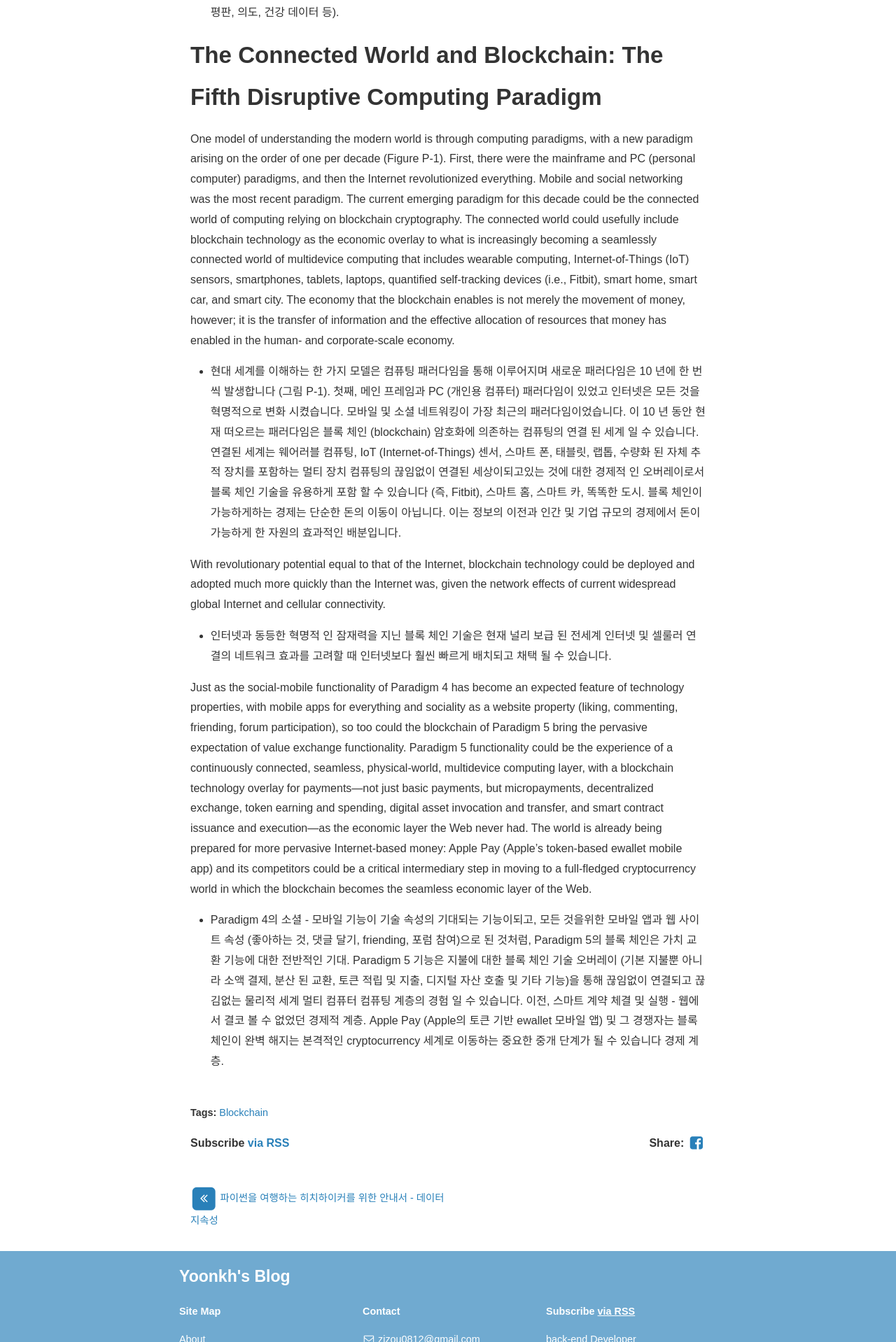
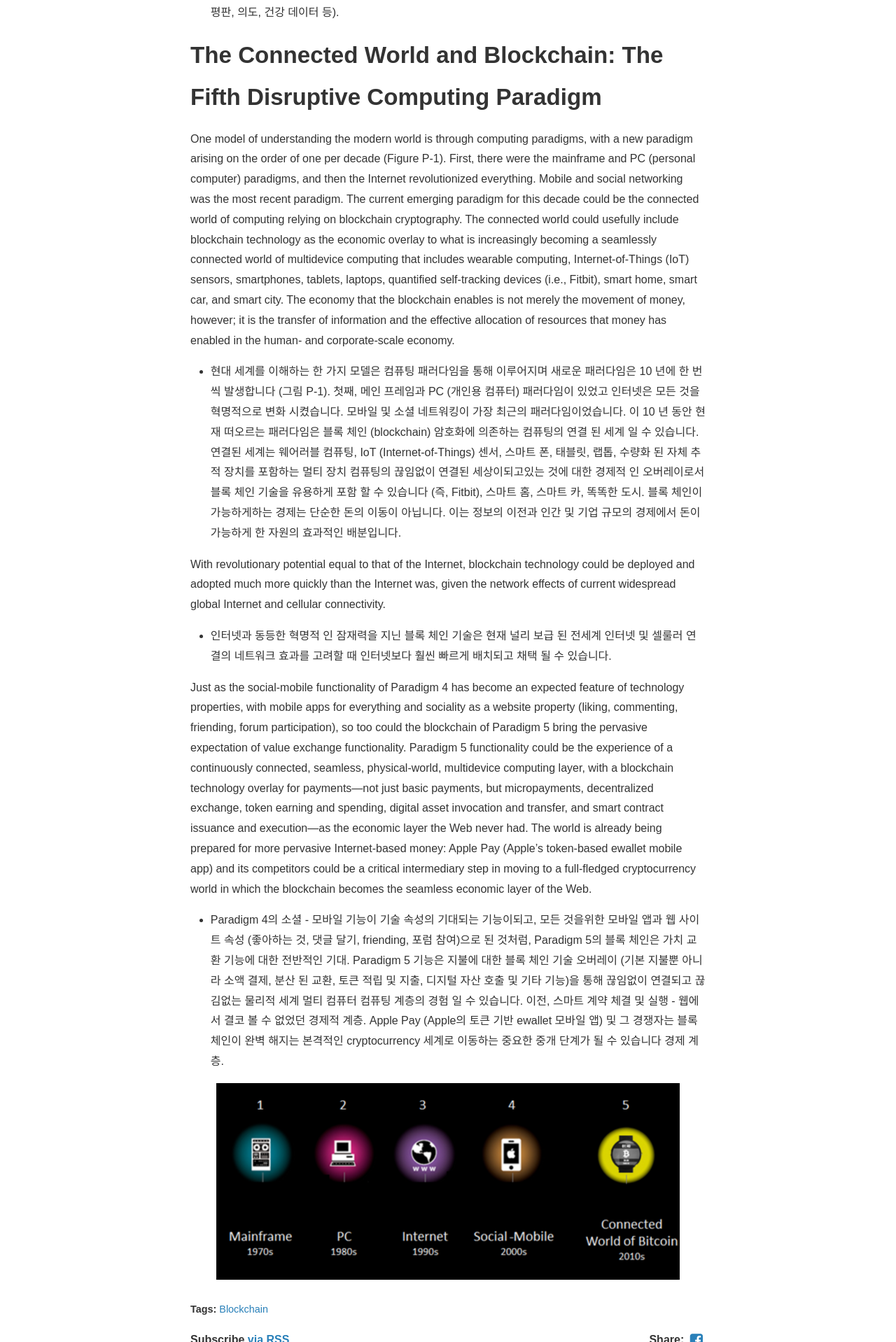
Before and after one commit to yoonkh/yoonkh.github.io, a Jekyll site: the page built from _posts/2017-12-19-Blockchain.markdown, in a window 1280 px wide. Shown: the part 4482-6400 px from the top of the page at 70% size. Built offline with Jekyll 4.4.1, drawn with Linux system fonts in a browser that asks for light colours; nearby versions of some CDN libraries; comment, search, counter and statistics services are not loaded.

Commit message:
Update 2017-12-19-Blockchain.markdown

```diff
--- a/_posts/2017-12-19-Blockchain.markdown
+++ b/_posts/2017-12-19-Blockchain.markdown
@@ -154,4 +154,4 @@ Paradigm 5의 블록 체인은 가치 교환 기능에 대한 전반적인 기
 Paradigm 5 기능은 지불에 대한 블록 체인 기술 오버레이 (기본 지불뿐 아니라 소액 결제, 분산 된 교환, 토큰 적립 및 지출, 디지털 자산 호출 및 기타 기능)을 통해 끊임없이 연결되고 끊김없는 물리적 세계 멀티 컴퓨터 컴퓨팅 계층의 경험 일 수 있습니다.
 이전, 스마트 계약 체결 및 실행 - 웹에서 결코 볼 수 없었던 경제적 계층. Apple Pay (Apple의 토큰 기반 ewallet 모바일 앱) 및 그 경쟁자는 블록 체인이 완벽 해지는 본격적인 cryptocurrency 세계로 이동하는 중요한 중개 단계가 될 수 있습니다 경제 계층.
 
-![]()
+![](https://yoonkh.github.io/assets/blockchain.png)
```
